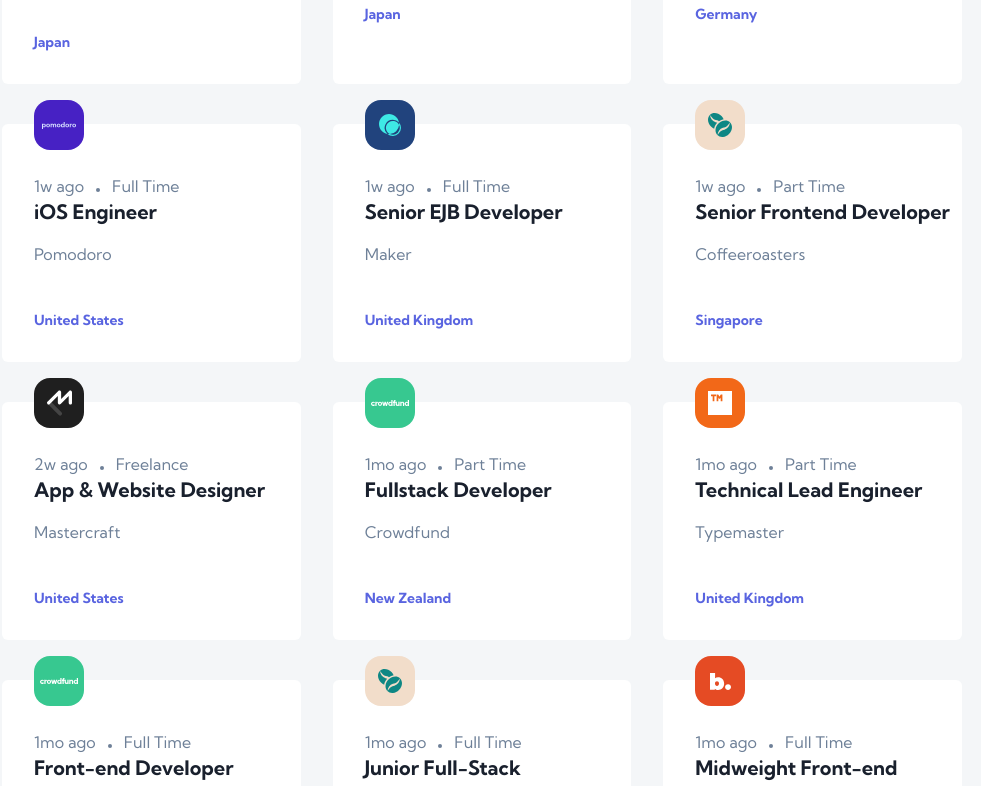
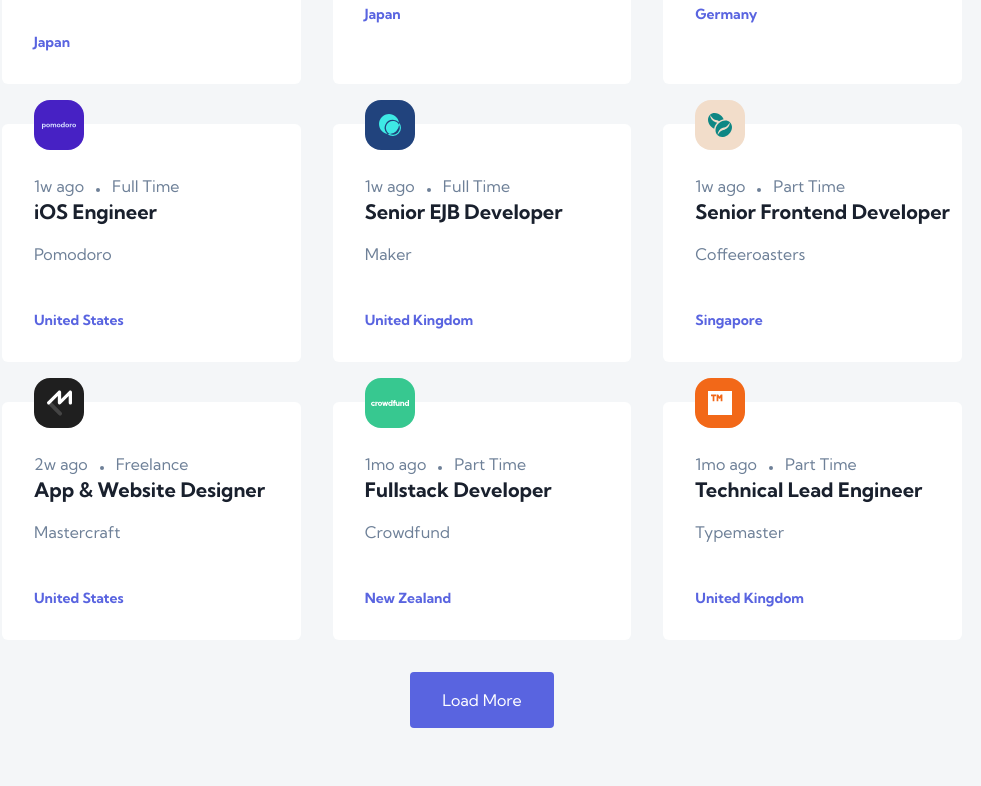
Before and after one commit to VeljkoKnezevic/devjobs, a React (Vite) app: page / in a window 1280 px wide. Shown: the part 770-1556 px from the top of the page, without its empty margins (158-1139 px from the left). Built offline with nearby package versions, Linux system fonts and the light colour scheme.

Commit message:
Added load more functionality

```diff
--- a/src/components/Jobs.tsx
+++ b/src/components/Jobs.tsx
@@ -5,10 +5,11 @@ import Job from "./Job";
 type JobsProps = {
   data: Data | undefined;
   filters: FilterTypes;
+  loadMore: boolean;
   getData: () => void;
 };
 
-const Jobs = ({ data, filters, getData }: JobsProps) => {
+const Jobs = ({ loadMore, data, filters, getData }: JobsProps) => {
   useEffect(() => {
     getData();
   }, [getData]);
@@ -33,9 +34,17 @@ const Jobs = ({ data, filters, getData }: JobsProps) => {
 
   return (
     <div className="mt-[57px] grid gap-12 md:mx-10 md:grid-cols-2 md:gap-x-3 md:gap-y-16 xl:mx-40 xl:mt-20 xl:grid-cols-3 xl:gap-x-8 xl:gap-y-10">
-      {data &&
-        data
+      {!loadMore
+        ? data
+            ?.slice(0, 12)
             .filter((job) => filteringFunction(job, filters.search))
+            .filter((job) => filteringFunction(job, filters.fullTime))
+            .filter((job) => filteringFunction(job, filters.location))
+            .map((job) => {
+              return <Job key={job.id} job={job} />;
+            })
+        : data
+            ?.filter((job) => filteringFunction(job, filters.search))
             .filter((job) => filteringFunction(job, filters.fullTime))
             .filter((job) => filteringFunction(job, filters.location))
             .map((job) => {
--- a/src/components/Main.tsx
+++ b/src/components/Main.tsx
@@ -14,6 +14,7 @@ type MainProps = {
 
 const Main = ({ width, setDark, data, getData }: MainProps) => {
   const [openFilter, setOpenFilter] = useState(false);
+  const [loadMore, setLoadMore] = useState(false);
 
   const [filters, setFilters] = useState<FilterTypes>({
     search: "",
@@ -47,13 +48,21 @@ const Main = ({ width, setDark, data, getData }: MainProps) => {
         setFilters={setFilters}
       />
 
-      <Jobs data={data} filters={filters} getData={getData} />
+      <Jobs
+        loadMore={loadMore}
+        data={data}
+        filters={filters}
+        getData={getData}
+      />
+      {!loadMore && (
         <button
           className="text-bold mx-auto mt-8 block rounded bg-violet px-8 py-4 text-base text-white  hover:cursor-pointer hover:bg-light-violet"
           type="button"
+          onClick={() => setLoadMore(true)}
         >
           Load More
         </button>
+      )}
     </main>
   );
 };
```
Lines whose indentation alone changed are shown as unchanged.
